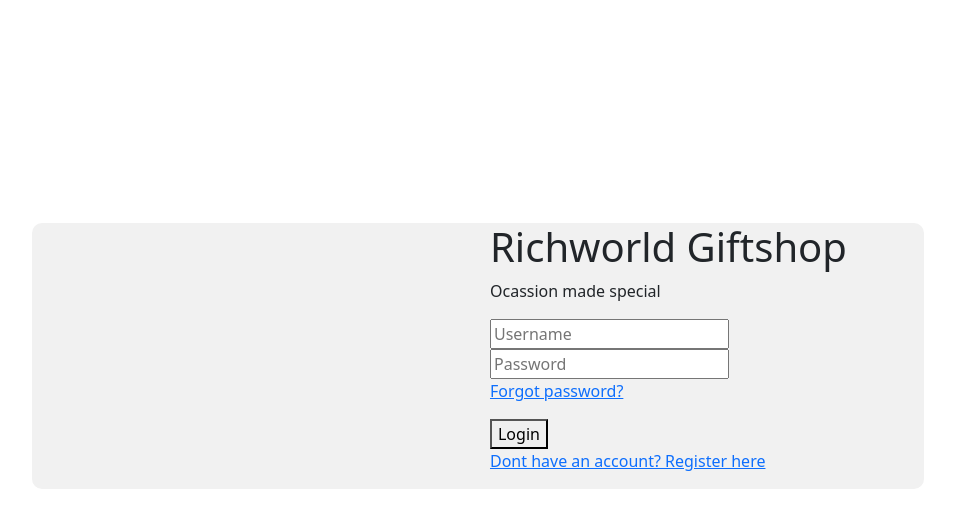
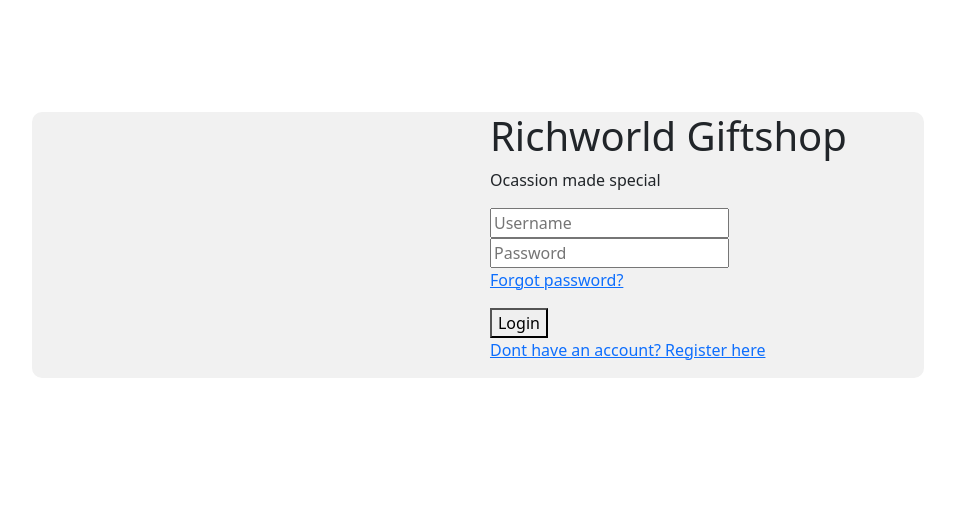
Before and after one commit to mrhero05/Richworld-Giftshop, a PHP site: page /login.php in a window 1280 px wide. Shown: the top 528 px of the page, without its empty margins (162-1117 px from the left). Run offline with PHP 8.4, Linux system fonts and the light colour scheme.

Commit message:
css modified

```diff
--- a/des.css
+++ b/des.css
@@ -1,5 +1,5 @@
 .login-border{
-    margin-top: 20%;
+    margin-top: 10%;
     border: none;
     background-color: #f1f1f1;
     width: 80%;
```
